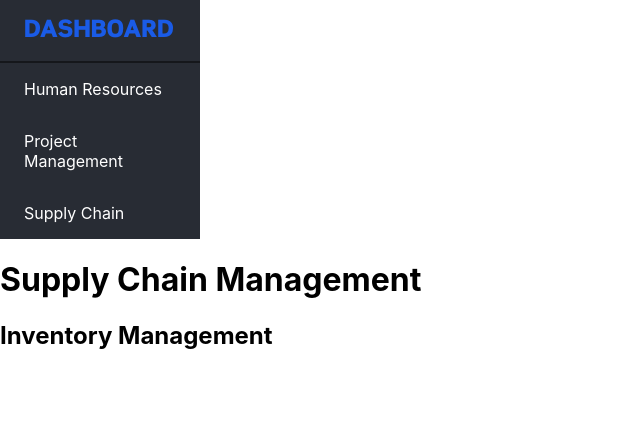
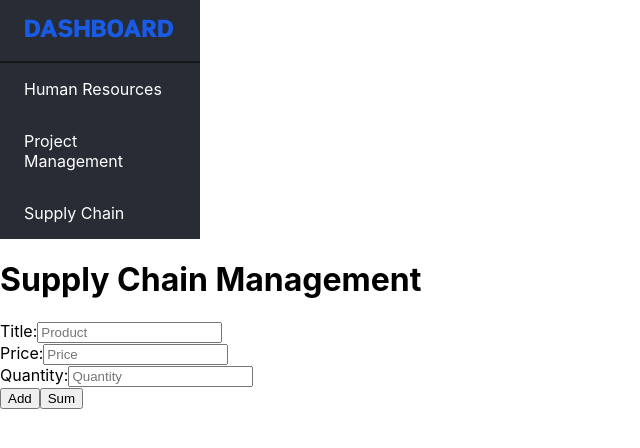
Before and after one commit to v1nss/enterprise-resource-planning, a React (Create React App) app: page /supply-chain in a window 1280 px wide. Shown: the top 448 px of the page, without its empty margins (0-640 px from the left). Built offline with nearby package versions, Linux system fonts and the light colour scheme.

Commit message:
inv mngmnt added

```diff
--- a/src/components/SupplyChain/InventoryManagement.js
+++ b/src/components/SupplyChain/InventoryManagement.js
@@ -1,10 +1,136 @@
-import React from 'react';
+import React, { useState } from "react";
+
+import { FiTrash } from "react-icons/fi";
+import { FiCheck } from "react-icons/fi";
+import { FiEdit2 } from "react-icons/fi";
 
 const InventoryManagement = () => {
+  const [allExpense, setAllExpense] = useState([]);
+  const [newExpense, setNewExpense] = useState("");
+  const [newQuantity, setNewQuantity] = useState("");
+  const [newPrice, setNewPrice] = useState("");
+  const [, setNewTotalPrice] = useState("");
+  const [, setIsEditingTodo] = useState(false);
+
+  const handleSum = () => {
+    let updatedExpenseArr = [...allExpense];
+    let totalNewPrice = updatedExpenseArr.reduce(
+      (total, expense) => total + parseFloat(expense.totalprice),
+      0
+    );
+    console.log(totalNewPrice);
+  };
+
+  const handleAddNewExpense = () => {
+    const price = parseFloat(newPrice);
+    const quantity = parseFloat(newQuantity);
+
+    const newTotalPrice = isNaN(price) || isNaN(quantity) ? null : price * quantity;
+    let newProductListObj = {
+      title: newExpense,
+      price: newPrice,
+      quantity: newQuantity,
+      totalprice: newTotalPrice,
+    };
+    if (newExpense.trim() !== "") {
+      let updatedProductList = [...allExpense];
+      updatedProductList.push(newProductListObj);
+      setAllExpense(updatedProductList);
+      console.log(updatedProductList);
+      localStorage.setItem("expenselist", JSON.stringify(updatedProductList));
+      setNewPrice("");
+      setNewQuantity("");
+      setNewExpense("");
+      setNewTotalPrice("");
+
+    } else {
+      alert("Title cannot be empty. Please enter product name.");
+    }
+      handleSum();
+  };
+
+  const handleInventoryDelete = (index) => {
+    let reducedTodos = [...allExpense];
+    reducedTodos.splice(index, 1);
+    localStorage.setItem("expenselist", JSON.stringify(reducedTodos));
+    setAllExpense(reducedTodos);
+  };
+
+  const handleCompute = () => {
+
+  }
+
   return (
     <div>
-      <h2>Inventory Management</h2>
-      {/* Add your project planning component content here */}
+      <div className="inventory-input">
+        <div className="inventory-input-item">
+          <label>Title:</label>
+          <input
+            type="text"
+            value={newExpense}
+            onChange={(e) => setNewExpense(e.target.value)}
+            placeholder="Product"
+          />
+        </div>
+        <div className="inventory-input-item">
+          <label>Price:</label>
+          <input
+            type="number"
+            value={newPrice}
+            onChange={(e) => setNewPrice(e.target.value)}
+            placeholder="Price"
+          />
+        </div>
+        <div className="inventory-input-item">
+          <label>Quantity:</label>
+          <input
+            type="number"
+            value={newQuantity}
+            onChange={(e) => setNewQuantity(e.target.value)}
+            placeholder="Quantity"
+          />
+        </div>
+        <div className="inventory-input-item">
+          <button
+            className="primary-btn"
+            type="button"
+            onClick={() => {
+              handleAddNewExpense();
+            }}
+          >
+            Add
+          </button>
+          <button className="sum-btn" type="button" onClick={handleSum}>
+            Sum
+          </button>
+        </div>
+        <div className="inventory-list-container">
+          {allExpense.map((item, index) => (
+            <div>
+              <div>
+                <h3>product: {item.title}</h3>
+                <p>price: {item.price}</p>
+                <p>quantity: {item.quantity}</p>
+                <p>totalprice: {item.totalprice}</p>
+              </div>
+              <div className="inventory-list-buttons">
+                <FiTrash
+                  title="Delete?"
+                  className="icon-delete"
+                  onClick={() => handleInventoryDelete(index)}
+                />
+                <FiEdit2
+                  title="Edit?"
+                  className="icon"
+                  onClick={() => {
+                    setIsEditingTodo(true);
+                  }}
+                />
+              </div>
+            </div>
+          ))}
+        </div>
+      </div>
     </div>
   );
 };
```
